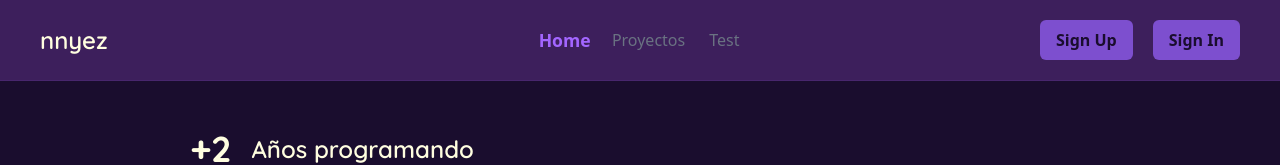
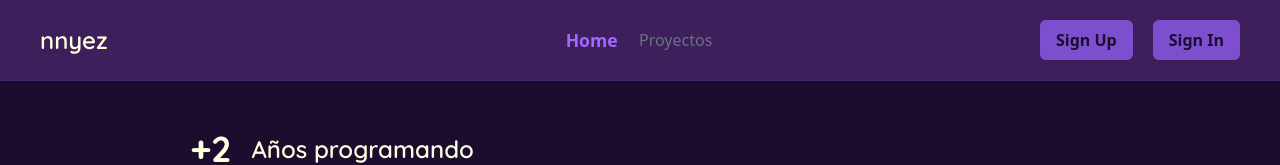
Before and after one commit to nnyez/dev-porfolio, a Next.js app: page / in a window 1280 px wide. Shown: the top 165 px of the page. Built offline with nearby package versions, Linux system fonts and the light colour scheme; no server answers.

Commit message:
fix: update API_BASE_URL to use a static value and correct role enum values

```diff
--- a/app/lib/auth/AuthService.ts
+++ b/app/lib/auth/AuthService.ts
@@ -5,7 +5,7 @@ import { throwError } from "rxjs";
 import { RegisterUserParams } from "../models/RegisterUserParams";
 import { LoginUserParams } from "../models/LoginUserParams";
 
-export const API_BASE_URL = process.env.NEXT_PUBLIC_API_BASE_URL || "http://localhost:8080/";
+export const API_BASE_URL =  "http://localhost:8080/";
 const USER_KEY = "USER_DATA";
 
 interface authStatus {
--- a/app/lib/schema/types.ts
+++ b/app/lib/schema/types.ts
@@ -1,7 +1,7 @@
 export enum Role {
-  STANDARD = "STANDARD",
-  PROGRAMMER = "PROGRAMMER",
-  ADMIN = "ADMIN",
+  STANDARD = "ROLE_STANDARD",
+  PROGRAMMER = "ROLE_PROGRAMMER",
+  ADMIN = "ROLE_ADMIN",
 }
 
 export interface ProfileExists {
--- a/app/ui/shared/Navigation.tsx
+++ b/app/ui/shared/Navigation.tsx
@@ -25,12 +25,6 @@ export default function Navigation(v: boolean) {
         className="hover:text-accent hover:scale-130"
       />
 
-      <NavLink
-        route="/test"
-        text="Test"
-        className="hover:text-accent hover:scale-130"
-      />
-
       {/* Dashboard (Renderizado condicional) */}
       {user && (
         <NavLink
```
